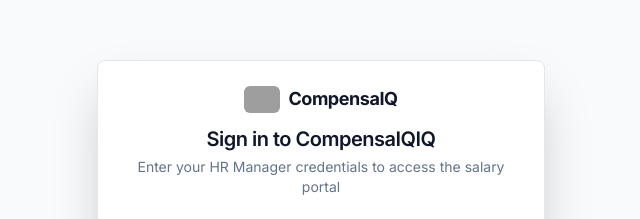
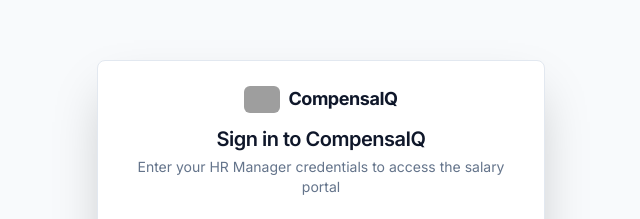
Before and after one commit to nikhilkumarjain09/salary-management-system, a Next.js app: page /login in a window 1280 px wide. Shown: the part 141-360 px from the top of the page, without its empty margins (319-959 px from the left). Built offline with nearby package versions, Linux system fonts and the light colour scheme; grey boxes are pictures that could not be loaded.

Commit message:
Name Modified on login screen

```diff
--- a/app/login/page.tsx
+++ b/app/login/page.tsx
@@ -66,7 +66,7 @@ export default function LoginPage() {
         <CardHeader className="flex flex-col items-center space-y-2 pb-6">
           <Logo size={36} className="mb-4" />
           <CardTitle className="text-text-primary text-xl font-bold tracking-tight">
-            Sign in to CompensaIQIQ
+            Sign in to CompensaIQ
           </CardTitle>
           <CardDescription className="text-text-muted text-center text-sm">
             Enter your HR Manager credentials to access the salary portal
```
